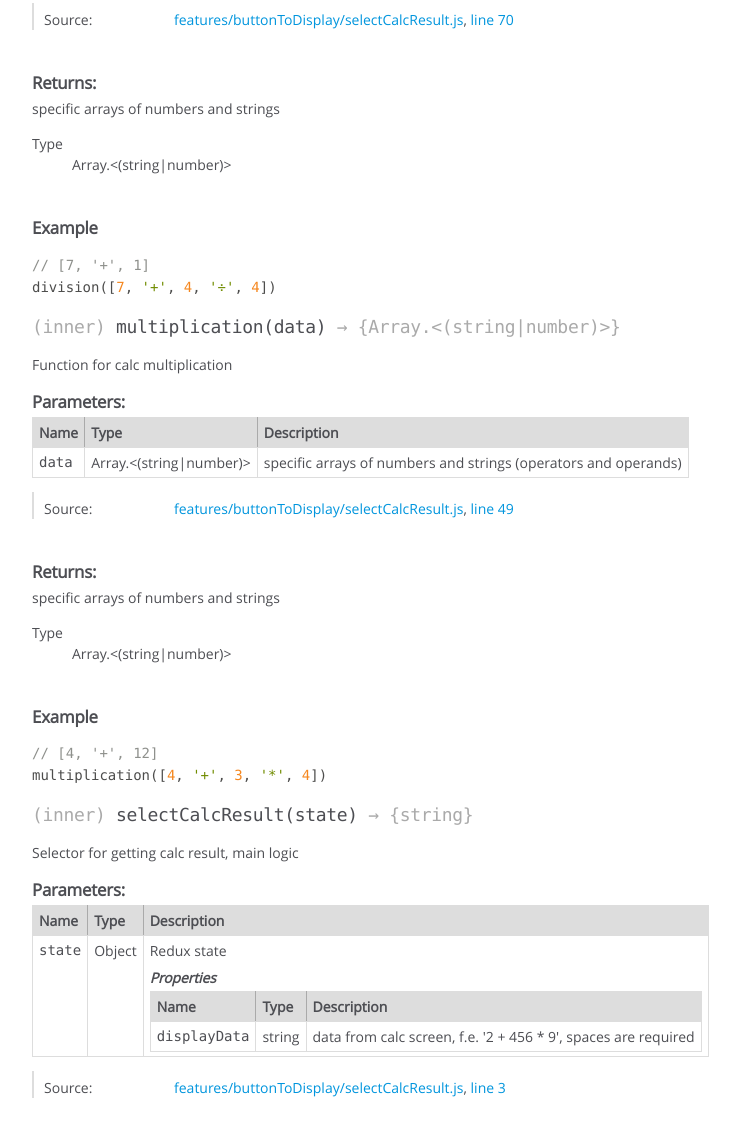
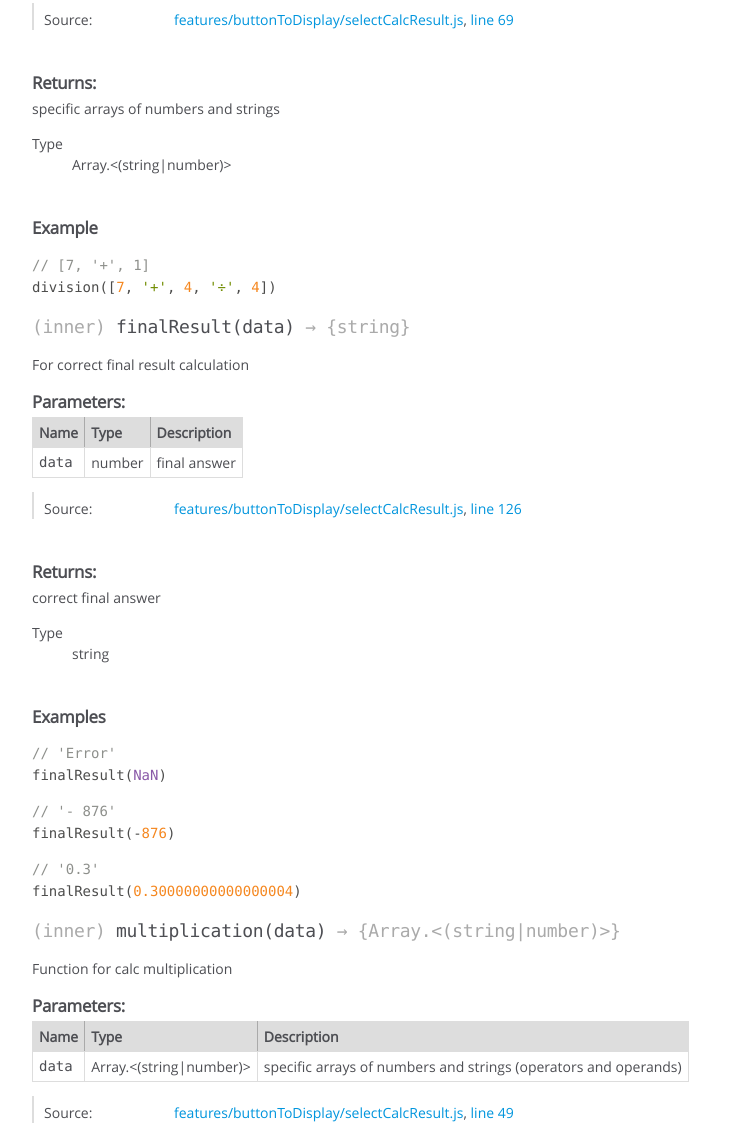
Before and after one commit to zloid/test-repositorius, a website: page docs/module-selector-selectCalcResult.html in a window 1280 px wide. Shown: the part 1189-2315 px from the top of the page, without its empty margins (0-740 px from the left). Drawn offline with Linux system fonts and the light colour scheme.

Commit message:
refactoring

```diff
--- a/docs/module-selector-selectCalcResult.html
+++ b/docs/module-selector-selectCalcResult.html
@@ -84,8 +84,8 @@
                                         >features/buttonToDisplay/selectCalcResult.js</a
                                     >,
                                     <a
-                                        href="features_buttonToDisplay_selectCalcResult.js.html#line113"
-                                        >line 113</a
+                                        href="features_buttonToDisplay_selectCalcResult.js.html#line110"
+                                        >line 110</a
                                     >
                                 </li>
                             </ul>
@@ -225,8 +225,8 @@ correctBeginOfSingleNegativeNmbr('- 8')</code></pre>
                                         >features/buttonToDisplay/selectCalcResult.js</a
                                     >,
                                     <a
-                                        href="features_buttonToDisplay_selectCalcResult.js.html#line70"
-                                        >line 70</a
+                                        href="features_buttonToDisplay_selectCalcResult.js.html#line69"
+                                        >line 69</a
                                     >
                                 </li>
                             </ul>
@@ -254,6 +254,86 @@ correctBeginOfSingleNegativeNmbr('- 8')</code></pre>
 
                     <pre class="prettyprint"><code>// [7, '+', 1]
 division([7, '+', 4, '÷', 4])</code></pre>
+
+                    <h4 class="name" id="~finalResult">
+                        <span class="type-signature">(inner) </span
+                        >finalResult<span class="signature">(data)</span
+                        ><span class="type-signature"> &rarr; {string}</span>
+                    </h4>
+
+                    <div class="description">
+                        For correct final result calculation
+                    </div>
+
+                    <h5>Parameters:</h5>
+
+                    <table class="params">
+                        <thead>
+                            <tr>
+                                <th>Name</th>
+
+                                <th>Type</th>
+
+                                <th class="last">Description</th>
+                            </tr>
+                        </thead>
+
+                        <tbody>
+                            <tr>
+                                <td class="name"><code>data</code></td>
+
+                                <td class="type">
+                                    <span class="param-type">number</span>
+                                </td>
+
+                                <td class="description last">final answer</td>
+                            </tr>
+                        </tbody>
+                    </table>
+
+                    <dl class="details">
+                        <dt class="tag-source">Source:</dt>
+                        <dd class="tag-source">
+                            <ul class="dummy">
+                                <li>
+                                    <a
+                                        href="features_buttonToDisplay_selectCalcResult.js.html"
+                                        >features/buttonToDisplay/selectCalcResult.js</a
+                                    >,
+                                    <a
+                                        href="features_buttonToDisplay_selectCalcResult.js.html#line126"
+                                        >line 126</a
+                                    >
+                                </li>
+                            </ul>
+                        </dd>
+                    </dl>
+
+                    <h5>Returns:</h5>
+
+                    <div class="param-desc">
+                        correct final answer
+                    </div>
+
+                    <dl>
+                        <dt>
+                            Type
+                        </dt>
+                        <dd>
+                            <span class="param-type">string</span>
+                        </dd>
+                    </dl>
+
+                    <h5>Examples</h5>
+
+                    <pre class="prettyprint"><code>// 'Error'
+finalResult(NaN)</code></pre>
+
+                    <pre class="prettyprint"><code>// '- 876'
+finalResult(-876)</code></pre>
+
+                    <pre class="prettyprint"><code>// '0.3'
+finalResult(0.30000000000000004)</code></pre>
 
                     <h4 class="name" id="~multiplication">
                         <span class="type-signature">(inner) </span
@@ -505,8 +585,8 @@ selectCalcResult({displayData: '0 ÷ 0'})</code></pre>
                                         >features/buttonToDisplay/selectCalcResult.js</a
                                     >,
                                     <a
-                                        href="features_buttonToDisplay_selectCalcResult.js.html#line91"
-                                        >line 91</a
+                                        href="features_buttonToDisplay_selectCalcResult.js.html#line89"
+                                        >line 89</a
                                     >
                                 </li>
                             </ul>
@@ -656,7 +736,7 @@ turnDisplayDataToArray('2 + 225')</code></pre>
         <footer>
             Documentation generated by
             <a href="https://github.com/jsdoc/jsdoc">JSDoc 3.6.4</a> on Tue Oct
-            06 2020 12:32:50 GMT+0200 (Central European Summer Time)
+            06 2020 20:57:37 GMT+0200 (Central European Summer Time)
         </footer>
 
         <script>
--- a/package.json
+++ b/package.json
@@ -1,6 +1,6 @@
 {
     "name": "test-repositorius",
-    "version": "0.7.56",
+    "version": "0.7.57",
     "description": "",
     "main": "index.js",
     "scripts": {
```
Also changed, not shown: docs/features_buttonToDisplay_selectCalcResult.js.html (+30 -40 lines), docs/features_buttonToDisplay_selectCorrectRegExpForCalcScreen.js.html (+1 -1 lines), docs/index.html (+1 -1 lines), docs/module-selector-selectCorrectRegExpForCalcScreen.html (+1 -1 lines), docs/module-utils-iCreateElement.html (+1 -1 lines), docs/module-utils-keyboardEventListener.html (+1 -1 lines), docs/module-utils-myLib.html (+1 -1 lines), docs/module-utils-uiDidMount.html (+1 -1 lines), docs/utils_iCreateElement.js.html (+1 -1 lines), docs/utils_keyboardEventListener.js.html (+1 -1 lines), docs/utils_myLib.js.html (+1 -1 lines), docs/utils_uiDidMount.js.html (+1 -1 lines), src/features/buttonToDisplay/selectCalcResult.js (+15 -20 lines).
